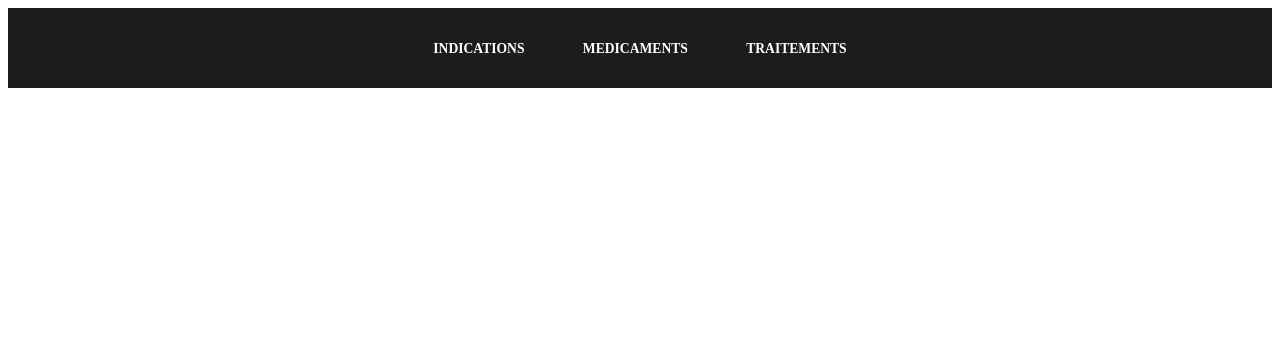
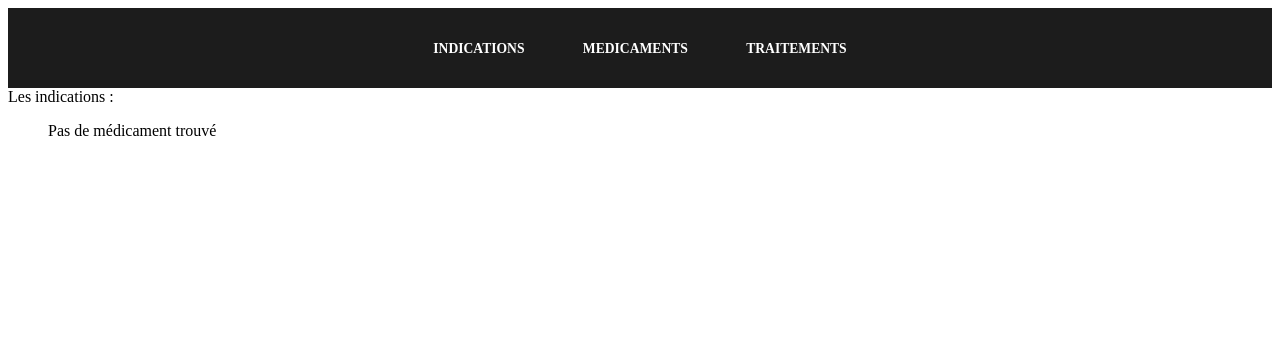
Before and after one commit to Disconnected59/PartielPPE, a Symfony app: template templates/medicament/index.html.twig in a window 1280 px wide. Shown: the top 348 px of the page. Run offline with Twig, Linux system fonts and the light colour scheme; the template is opened without the code that fills it, so the values that code supplies are empty; some libraries are stand-ins or nearby versions.

Commit message:
twig Read

```diff
--- a/templates/medicament/index.html.twig
+++ b/templates/medicament/index.html.twig
@@ -8,7 +8,15 @@
     .example-wrapper code { background: #F5F5F5; padding: 2px 6px; }
 </style>
 
-<div class="example-wrapper">
+<div>
+Les indications :
+<ul>
+{%for unMedoc in medicament %}
+<li> Nom du Medicament : {{unMedoc.libelle}}
+</li>
+{%else%}
+Pas de médicament trouvé
+{%endfor%}
 
 </div>
 {% endblock %}
```
